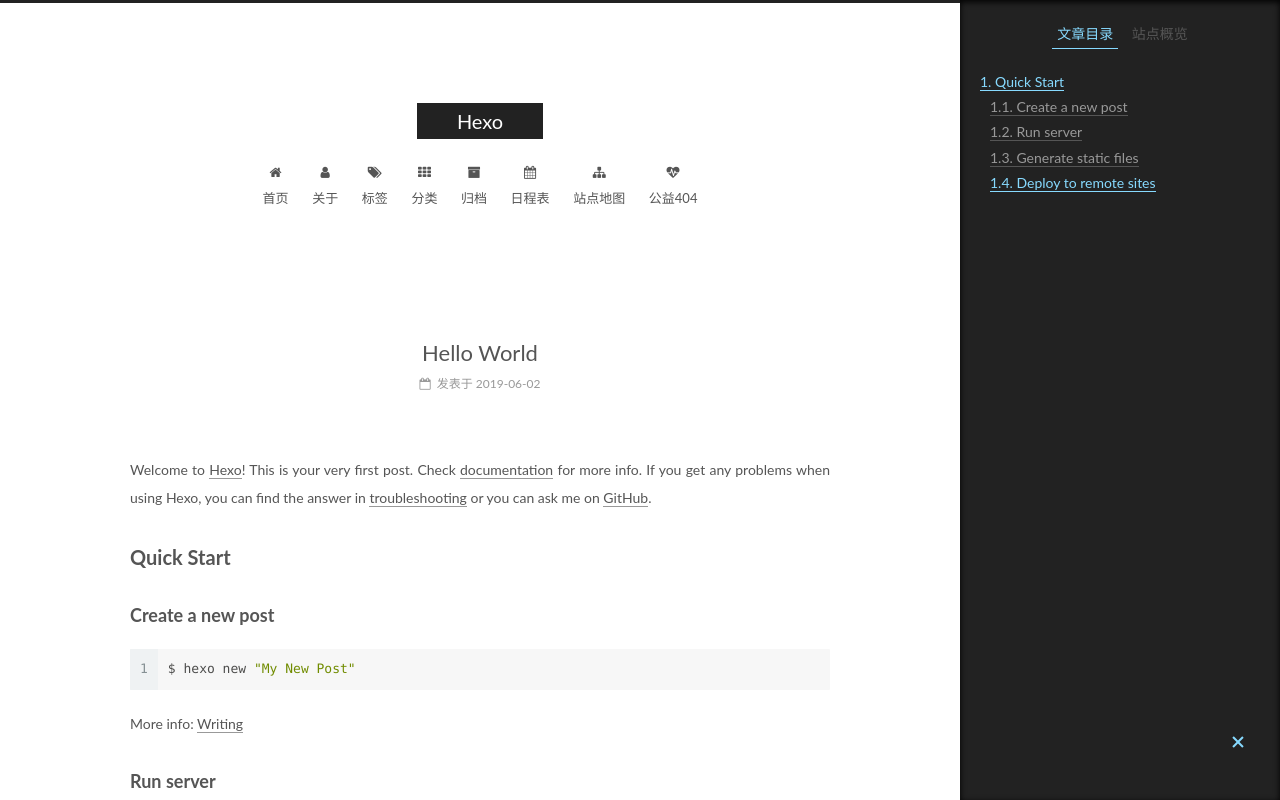
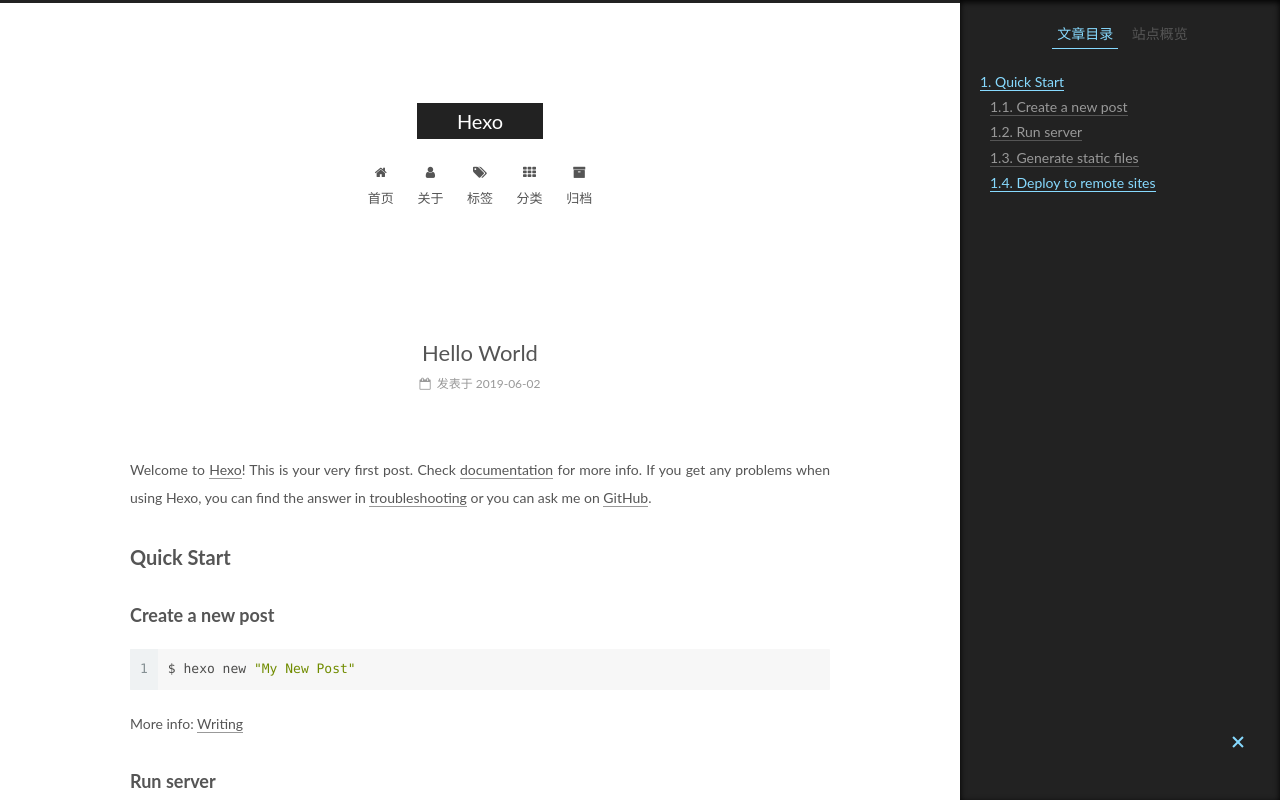
Before and after one commit to guobinhao/guobinhao.github.io, a plain HTML site: page 2019/06/02/hello-world/index.html in a window 1280 px wide. Shown: the top 800 px of the page. Drawn offline with Linux system fonts and the light colour scheme.

Commit message:
Site updated: 2019-06-02 16:01:36

```diff
--- a/2019/06/02/hello-world/index.html
+++ b/2019/06/02/hello-world/index.html
@@ -226,36 +226,6 @@
               <i class="menu-item-icon fa fa-fw fa-archive"></i> <br>
 
             归档
-          </a>
-        </li>
-
-
-        <li class="menu-item menu-item-schedule">
-          <a href="/schedule/" rel="section">
-
-              <i class="menu-item-icon fa fa-fw fa-calendar"></i> <br>
-
-            日程表
-          </a>
-        </li>
-
-
-        <li class="menu-item menu-item-sitemap">
-          <a href="/sitemap.xml" rel="section">
-
-              <i class="menu-item-icon fa fa-fw fa-sitemap"></i> <br>
-
-            站点地图
-          </a>
-        </li>
-
-
-        <li class="menu-item menu-item-commonweal">
-          <a href="/404/" rel="section">
-
-              <i class="menu-item-icon fa fa-fw fa-heartbeat"></i> <br>
-
-            公益404
           </a>
         </li>
 
```
Also changed, not shown: 2019/06/02/hello/index.html (+0 -30 lines), archives/2019/06/index.html (+0 -30 lines), archives/2019/index.html (+0 -30 lines), archives/index.html (+0 -30 lines), index.html (+0 -30 lines).
